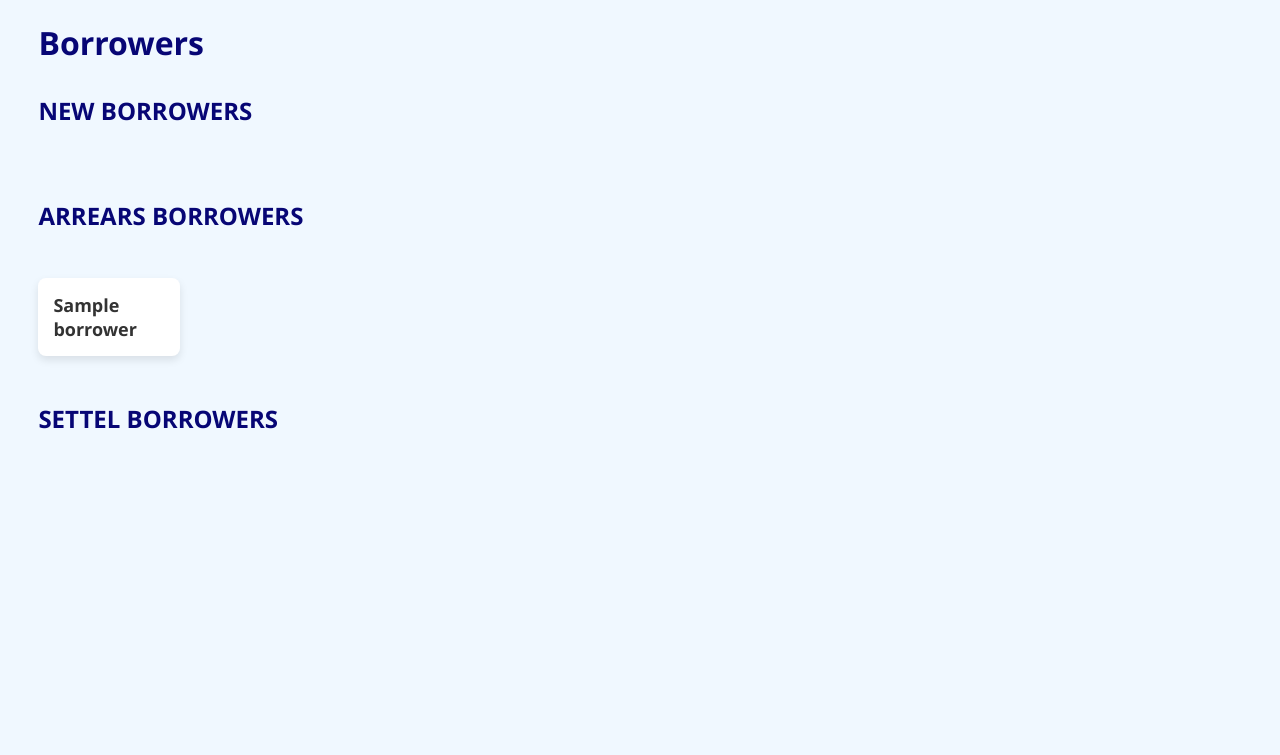
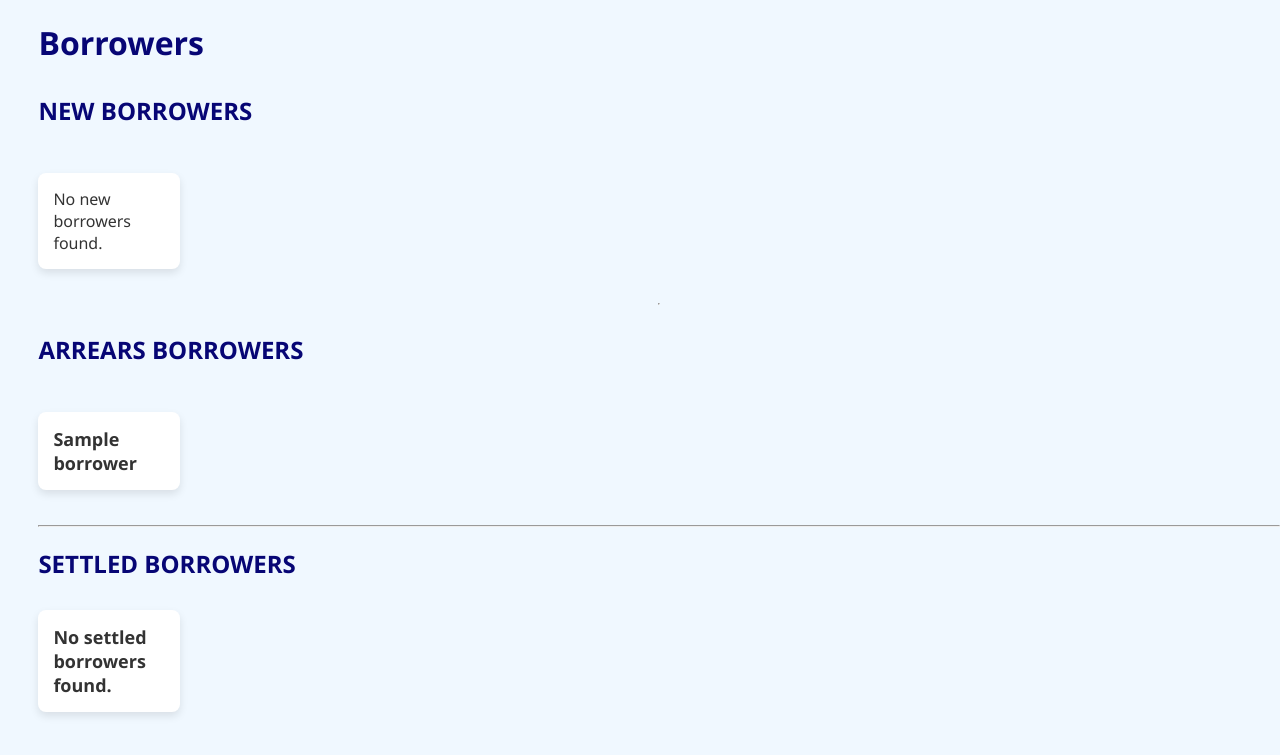
Before and after one commit to wathsaladmpgj/interest-money-site, a PHP site: page /barrowBasic.php in a window 1280 px wide. Shown: the top 755 px of the page. Run offline with PHP 8.4, Linux system fonts and the light colour scheme; tables that the repository leaves empty or names only in its code hold one stand-in row (values such as "Sample post").

Commit message:
create code for add  data of setele, arrears and now payment borrowrs.

```diff
--- a/barrowBasic.php
+++ b/barrowBasic.php
@@ -13,8 +13,34 @@ if ($conn->connect_error) {
     die("Connection failed: " . $conn->connect_error);
 }
 
-// Fetch borrowers
-$sql = "SELECT id, name FROM borrowers";
+// Fetch borrowers and update status
+$sql = "SELECT id, name, due_date, total_payments, agree_value FROM borrowers";
+$result = $conn->query($sql);
+
+if ($result->num_rows > 0) {
+    while ($row = $result->fetch_assoc()) {
+        $id = $row['id'];
+        $due_date = $row['due_date'];
+        $total_payments = $row['total_payments'];
+        $agree_value = $row['agree_value'];
+
+        // Determine status
+        if ($total_payments == $agree_value) {
+            $status = 'yes'; // Settled
+        } elseif ($due_date < date('Y-m-d') && $total_payments < $agree_value) {
+            $status = 'no'; // Arrears
+        } elseif ($due_date >= date('Y-m-d') && $total_payments < $agree_value) {
+            $status = 'con'; // Currently paying
+        }
+
+        // Update status in the database
+        $update_sql = "UPDATE borrowers SET status = '$status' WHERE id = $id";
+        $conn->query($update_sql);
+    }
+}
+
+// Fetch updated borrowers to display
+$sql = "SELECT id, name, status FROM borrowers";
 $result = $conn->query($sql);
 ?>
 
@@ -28,98 +54,55 @@ $result = $conn->query($sql);
 </head>
 <body>
     <h1>Borrowers</h1>
-
     <!-- Section for new borrowers -->
     <h2>NEW BORROWERS</h2>
     <ul>
         <?php
-        // Fetch borrowers along with their due_date
-        $sql = "SELECT id, name, due_date,total_payments,agree_value FROM borrowers";
+        $sql = "SELECT id, name, status FROM borrowers WHERE status = 'con'";
         $result = $conn->query($sql);
 
-        // Flags to track if there are new or old borrowers
-        $new_borrowers_exist = false;
-        $old_borrowers_exist = false;
-
         if ($result->num_rows > 0) {
-            // Display new borrowers (with due_date today or later)
             while ($row = $result->fetch_assoc()) {
-                $due_date = $row['due_date'];
-                $total_payment = $row['total_payments'];
-                $agree_value = $row['agree_value'];
-
-                if($total_payment<$agree_value){
-                    if ($due_date >= date('Y-m-d')) {
-                        if (!$new_borrowers_exist) {
-                            $new_borrowers_exist = true;
-                        }
-                        echo "<li><a class='borrower-name' href='details.php?id=" . $row['id'] . "' data-id='" . $row['id'] . "'>" . $row['name'] . "</a></li>";
-                    }
-                }
+                echo "<li><a class='borrower-name' href='details.php?id=" . $row['id'] . "'>" . $row['name'] . "</li>";
             }
         } else {
-            echo "<li>No borrowers found.</li>";
+            echo "<li>No new borrowers found.</li>";
         }
         ?>
     </ul>
 
+    <hr>
     <!-- Section for borrowers in arrears -->
     <h2>ARREARS BORROWERS</h2>
     <ul>
         <?php
-        // Reset result pointer to fetch rows again for old borrowers
-        $result->data_seek(0);
+        $sql = "SELECT id, name, status FROM borrowers WHERE status = 'no'";
+        $result = $conn->query($sql);
 
-        // Display old borrowers (with due_date before today)
-        while ($row = $result->fetch_assoc()) {
-            $due_date = $row['due_date'];
-            $total_payment = $row['total_payments'];
-            $agree_value = $row['agree_value'];
-
-            // Check if due_date is before today
-            if ($due_date < date('Y-m-d')) {
-                if (!$old_borrowers_exist) {
-                    $old_borrowers_exist = true;
-                }
-
-                if($total_payment<$agree_value){
-                    echo "<li><a class='borrower-name' href='details.php?id=" . $row['id'] . "' data-id='" . $row['id'] . "'>" . $row['name'] . "</a></li>";
-                }
+        if ($result->num_rows > 0) {
+            while ($row = $result->fetch_assoc()) {
+                echo "<li><a class='borrower-name' href='details.php?id=" . $row['id'] . "'>" . $row['name'] . "</li>";
             }
-        }
-
-        if (!$old_borrowers_exist) {
-            echo "<li>No arrears borrowers found.</li>";
+        } else {
+            echo "<li>No borrowers in arrears found.</li>";
         }
         ?>
     </ul>
 
-    <h2>SETTEL BORROWERS</h2>
+    <!-- Section for settled borrowers -->
+     <hr>
+    <h2>SETTLED BORROWERS</h2>
     <ul>
         <?php
-        // Reset result pointer to fetch rows again for old borrowers
-        $result->data_seek(0);
+        $sql = "SELECT id, name, status FROM borrowers WHERE status = 'yes'";
+        $result = $conn->query($sql);
 
-        // Display old borrowers (with due_date before today)
-        while ($row = $result->fetch_assoc()) {
-            $due_date = $row['due_date'];
-            $total_payment = $row['total_payments'];
-            $agree_value = $row['agree_value'];
-
-            // Check if due_date is before today
-
-            if (!$old_borrowers_exist) {
-                $old_borrowers_exist = true;
+        if ($result->num_rows > 0) {
+            while ($row = $result->fetch_assoc()) {
+                echo "<li><a class='borrower-name' href='details.php?id=" . $row['id'] . "'>" . $row['name'] .  "</li>";
             }
-
-            if($total_payment==$agree_value){
-                echo "<li><a class='borrower-name' href='details.php?id=" . $row['id'] . "' data-id='" . $row['id'] . "'>" . $row['name'] . "</a></li>";
-            }
-
-        }
-
-        if (!$old_borrowers_exist) {
-            echo "<li>No arrears borrowers found.</li>";
+        } else {
+            echo "<li>No settled borrowers found.</li>";
         }
         ?>
     </ul>
```
